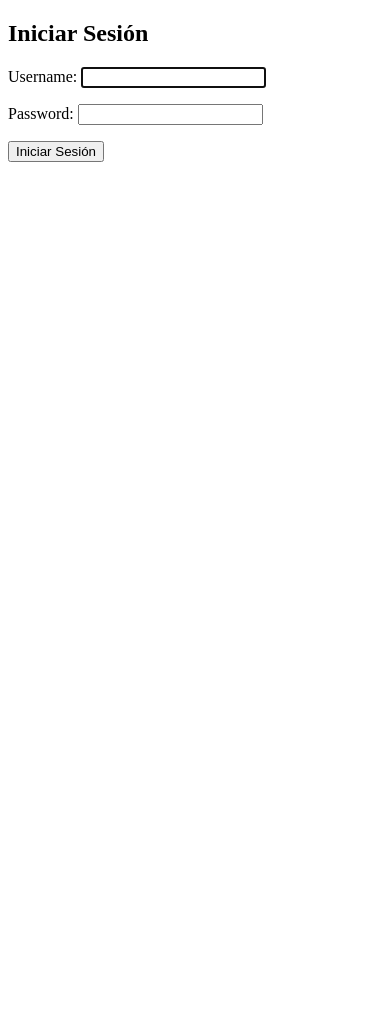
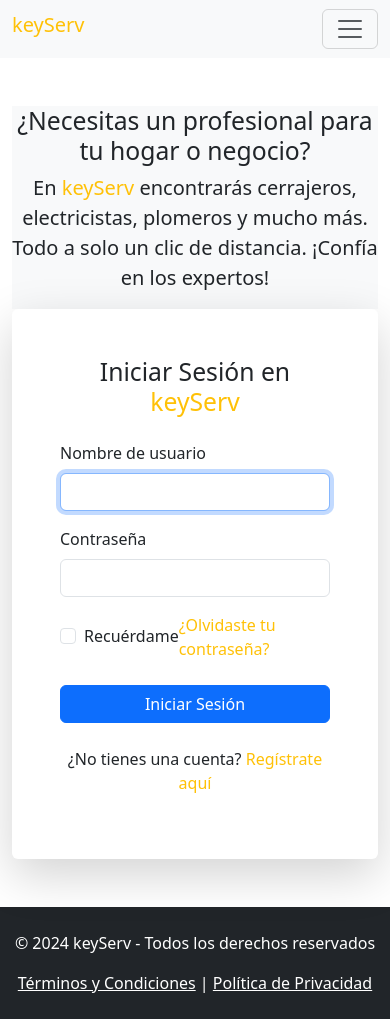
Before and after one commit to herlazarte/Proyecto-BackEnd, a Django app: page /login/ in a window 390 px wide. Before the commit the page ends 162 px from the top, so only its background shows below. Run offline with Django 5.2, Linux system fonts and the light colour scheme; some libraries are stand-ins or nearby versions.

Commit message:
plantilla login

```diff
--- a/KeyServ/settings.py
+++ b/KeyServ/settings.py
@@ -42,6 +42,7 @@ INSTALLED_APPS = [
     'apps.servicios',
     'apps.solicitudes',
     'apps.autenticacion',
+    'widget_tweaks',
 ]
 
 MIDDLEWARE = [
--- a/templates/base.html
+++ b/templates/base.html
@@ -1,13 +1,14 @@
 <!doctype html>
 <html lang="en">
   <head>
+    {% block head %}
     <meta charset="utf-8">
     <meta name="viewport" content="width=device-width, initial-scale=1">
     <title>KeyServ</title>
     <link href="https://cdn.jsdelivr.net/npm/bootstrap@5.3.3/dist/css/bootstrap.min.css" rel="stylesheet" integrity="sha384-QWTKZyjpPEjISv5WaRU9OFeRpok6YctnYmDr5pNlyT2bRjXh0JMhjY6hW+ALEwIH" crossorigin="anonymous">
+    {% endblock %}
   </head>
   <body>
-
       {% block navbar %}
       <!-- Navbar -->
       <nav class="navbar navbar-expand-lg navbar-light bg-light">
@@ -19,7 +20,7 @@
           <div class="collapse navbar-collapse" id="navbarNav">
             <ul class="navbar-nav ms-auto">
               <li class="nav-item">
-            <a class="nav-link" href="#">Inicio</a>
+                <a class="nav-link" href="{% url 'home' %}">Inicio</a>
               </li>
               <li class="nav-item">
                 <a class="nav-link" href="{% url 'login' %}">Iniciar Sesion</a>
@@ -34,9 +35,9 @@
           </div>
         </div>
       </nav>
-  {% endblock navbar %}
+      {% endblock %}
 
-  {% block section %}
+      {% block content %}
       <!-- Hero Section -->
       <section class="bg-primary text-white text-center py-5">
         <div class="container">
@@ -45,9 +46,7 @@
           <a href="#" class="btn btn-warning btn-lg mt-3 text-white">Conéctate con un Profesional</a>
         </div>
       </section>
-  {% endblock section %}
 
-  {% block services %}
       <!-- Services Section -->
       <section class="py-5">
         <div class="container text-center">
@@ -80,9 +79,7 @@
           </div>
         </div>
       </section>
-  {% endblock services %}
 
-  {% block benefits %}
       <!-- Benefits Section -->
       <section class="bg-light py-5">
         <div class="container text-center">
@@ -103,9 +100,7 @@
           </div>
         </div>
       </section>
-  {% endblock benefits %}
 
-  {% block testimonials %}
       <!-- Testimonials Section -->
       <section class="py-5">
         <div class="container text-center">
@@ -132,17 +127,17 @@
           </div>
         </div>
       </section>
-  {% endblock testimonials %}
+      {% endblock %}
 
       {% block footer %}
       <!-- Footer -->
-  <footer class="bg-dark text-white text-center py-4">
+      <footer class="bg-dark text-white text-center py-4 mt-auto">
         <div class="container">
           <p>&copy; 2024 keyServ - Todos los derechos reservados</p>
           <a href="#" class="text-white">Términos y Condiciones</a> | <a href="#" class="text-white">Política de Privacidad</a>
         </div>
       </footer>
-  {% endblock footer %}
+      {% endblock %}
 
     <script src="https://cdn.jsdelivr.net/npm/@popperjs/core@2.11.8/dist/umd/popper.min.js" integrity="sha384-I7E8VVD/ismYTF4hNIPjVp/Zjvgyol6VFvRkX/vR+Vc4jQkC+hVqc2pM8ODewa9r" crossorigin="anonymous"></script>
     <script src="https://cdn.jsdelivr.net/npm/bootstrap@5.3.3/dist/js/bootstrap.min.js" integrity="sha384-0pUGZvbkm6XF6gxjEnlmuGrJXVbNuzT9qBBavbLwCsOGabYfZo0T0to5eqruptLy" crossorigin="anonymous"></script>
--- a/templates/registration/login.html
+++ b/templates/registration/login.html
@@ -1,16 +1,69 @@
-<!DOCTYPE html>
-<html lang="en">
-<head>
-    <meta charset="UTF-8">
-    <meta name="viewport" content="width=device-width, initial-scale=1.0">
-    <title>Iniciar Sesión</title>
-</head>
-<body>
-    <h2>Iniciar Sesión</h2>
-    <form method="post">
-        {% csrf_token %}
-        {{ form.as_p }}
-        <button type="submit">Iniciar Sesión</button>
-    </form>
-</body>
-</html>
+{% extends 'base.html' %}
+{% load widget_tweaks %}
+
+{% block content %}
+<!-- Login Form Section -->
+<div class="container py-5 flex-grow-1">
+  <div class="row justify-content-center align-items-center">
+    <!-- Text Section (Now on the Left) -->
+    <div class="col-md-6 col-lg-5">
+      <section class="bg-light h-100 d-flex flex-column justify-content-center text-center">
+        <h2 class="text-dark">¿Necesitas un profesional para tu hogar o negocio?</h2>
+        <p class="lead text-dark">En <span class="text-warning">keyServ</span> encontrarás cerrajeros, electricistas, plomeros y mucho más. Todo a solo un clic de distancia. ¡Confía en los expertos!</p>
+      </section>
+    </div>
+
+    <!-- Form Column (Now on the Right) -->
+    <div class="col-md-6 col-lg-5">
+      <div class="card border-0 shadow-lg">
+        <div class="card-body p-5">
+          <h2 class="text-center text-dark mb-4">Iniciar Sesión en <span class="text-warning">keyServ</span></h2>
+
+          <!-- Formulario de inicio de sesión -->
+          <form method="post">
+            {% csrf_token %}
+
+            <!-- Mostrar errores generales -->
+            {% if form.non_field_errors %}
+              <div class="alert alert-danger">
+                {{ form.non_field_errors }}
+              </div>
+            {% endif %}
+
+            <!-- Campo de usuario -->
+            <div class="mb-3">
+              <label for="id_username" class="form-label text-dark">Nombre de usuario</label>
+              {{ form.username|add_class:"form-control" }}
+            </div>
+
+            <!-- Campo de contraseña -->
+            <div class="mb-3">
+              <label for="id_password" class="form-label text-dark">Contraseña</label>
+              {{ form.password|add_class:"form-control" }}
+            </div>
+
+            <!-- Recordar contraseña y enlace de recuperación -->
+            <div class="d-flex justify-content-between align-items-center mb-4">
+              <div class="form-check">
+                <input class="form-check-input" type="checkbox" id="rememberMe">
+                <label class="form-check-label text-dark" for="rememberMe">Recuérdame</label>
+              </div>
+              <a href="#" class="text-decoration-none text-warning">¿Olvidaste tu contraseña?</a>
+            </div>
+
+            <!-- Botón de inicio de sesión -->
+            <div class="d-grid">
+              <button type="submit" class="btn btn-primary text-white">Iniciar Sesión</button>
+            </div>
+          </form>
+
+          <!-- Enlace para registrarse -->
+          <div class="text-center mt-4">
+            <p class="text-dark">¿No tienes una cuenta? <a href="{% url 'alta_cliente' %}" class="text-warning text-decoration-none">Regístrate aquí</a></p>
+          </div>
+        </div>
+      </div>
+    </div>
+  </div>
+</div>
+{% endblock %}
```
Also changed, not shown: db.sqlite3. Lines whose indentation alone changed are shown as unchanged.
